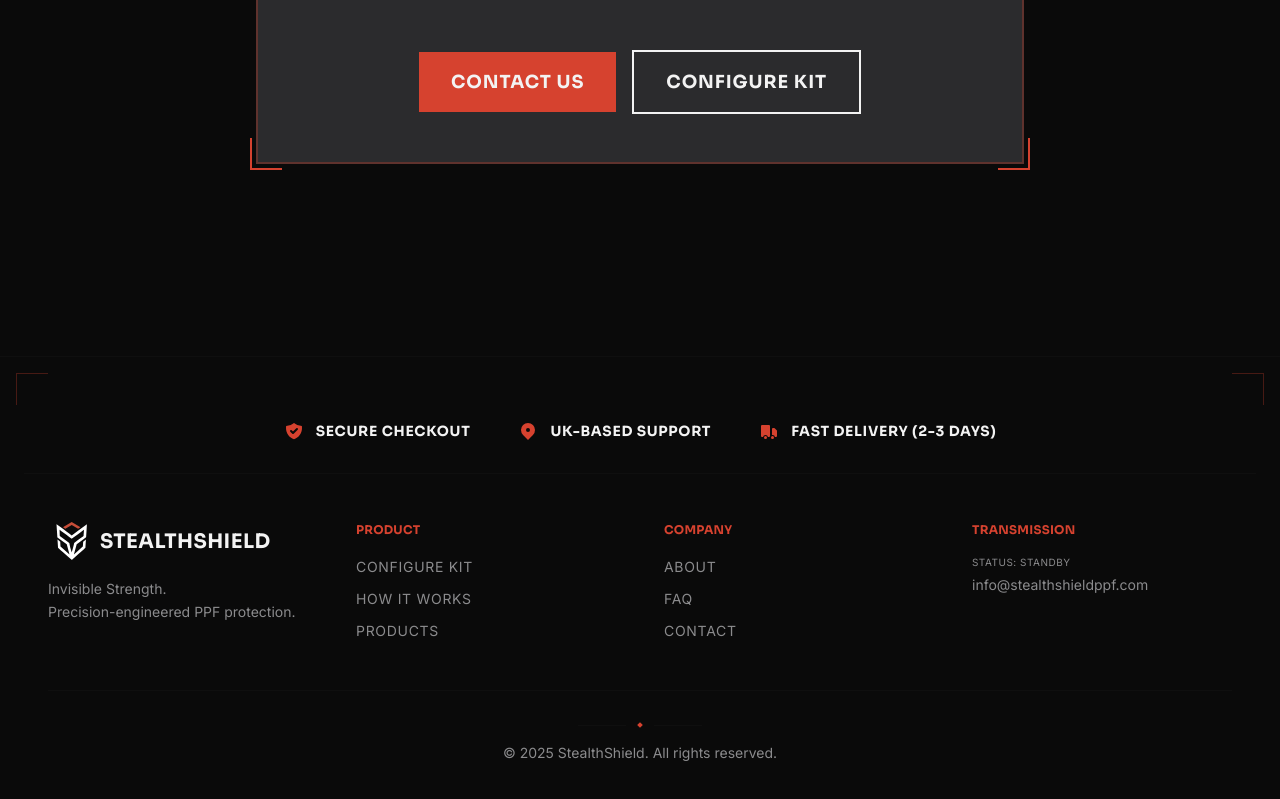
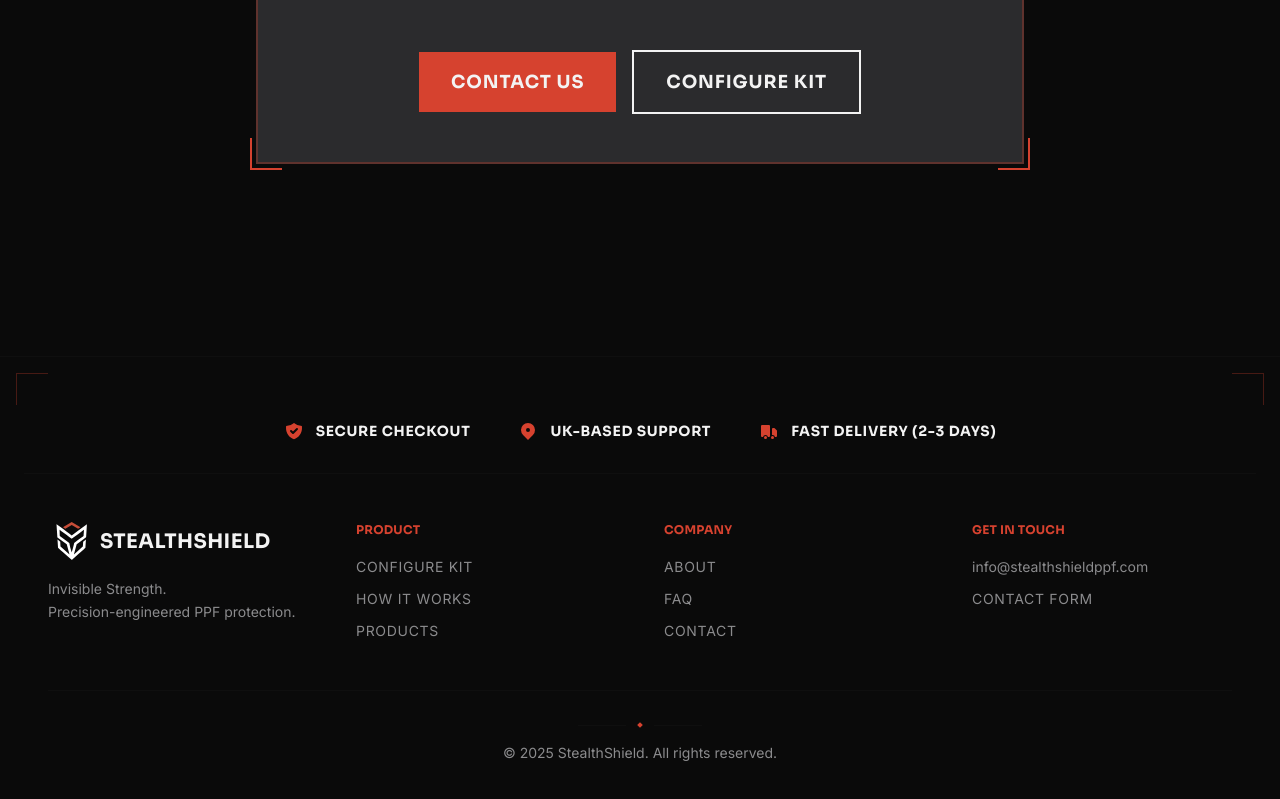
Before and after one commit to EAS-Andrew/connor_site, a Next.js app: page /faq in a window 1280 px wide. Shown: the part 3280-4079 px from the top of the page. Built offline with nearby package versions, Linux system fonts and the light colour scheme; no server answers; what @shopify/storefront-api-client would draw is missing.

Commit message:
feat: footer

```diff
--- a/components/Footer.tsx
+++ b/components/Footer.tsx
@@ -73,11 +73,15 @@ export function Footer() {
             </div>
 
             <div>
-              <h4 className="font-heading text-[10px] sm:text-xs uppercase mb-3 sm:mb-4 text-infrared tracking-[0.3em]">Transmission</h4>
-              <p className="text-radar-grey-light text-sm leading-relaxed">
-                <span className="text-[10px] uppercase tracking-wider block mb-1">Status: Standby</span>
-                info@stealthshieldppf.com
-              </p>
+              <h4 className="font-heading text-[10px] sm:text-xs uppercase mb-3 sm:mb-4 text-infrared tracking-[0.3em]">Get In Touch</h4>
+              <ul className="space-y-2">
+                <li>
+                  <a href="mailto:info@stealthshieldppf.com" className="text-radar-grey-light hover:text-infrared transition-colors text-sm">
+                    info@stealthshieldppf.com
+                  </a>
+                </li>
+                <li><Link href="/contact" className="text-radar-grey-light hover:text-infrared transition-colors text-sm uppercase tracking-wider">Contact Form</Link></li>
+              </ul>
             </div>
           </div>
 
```
